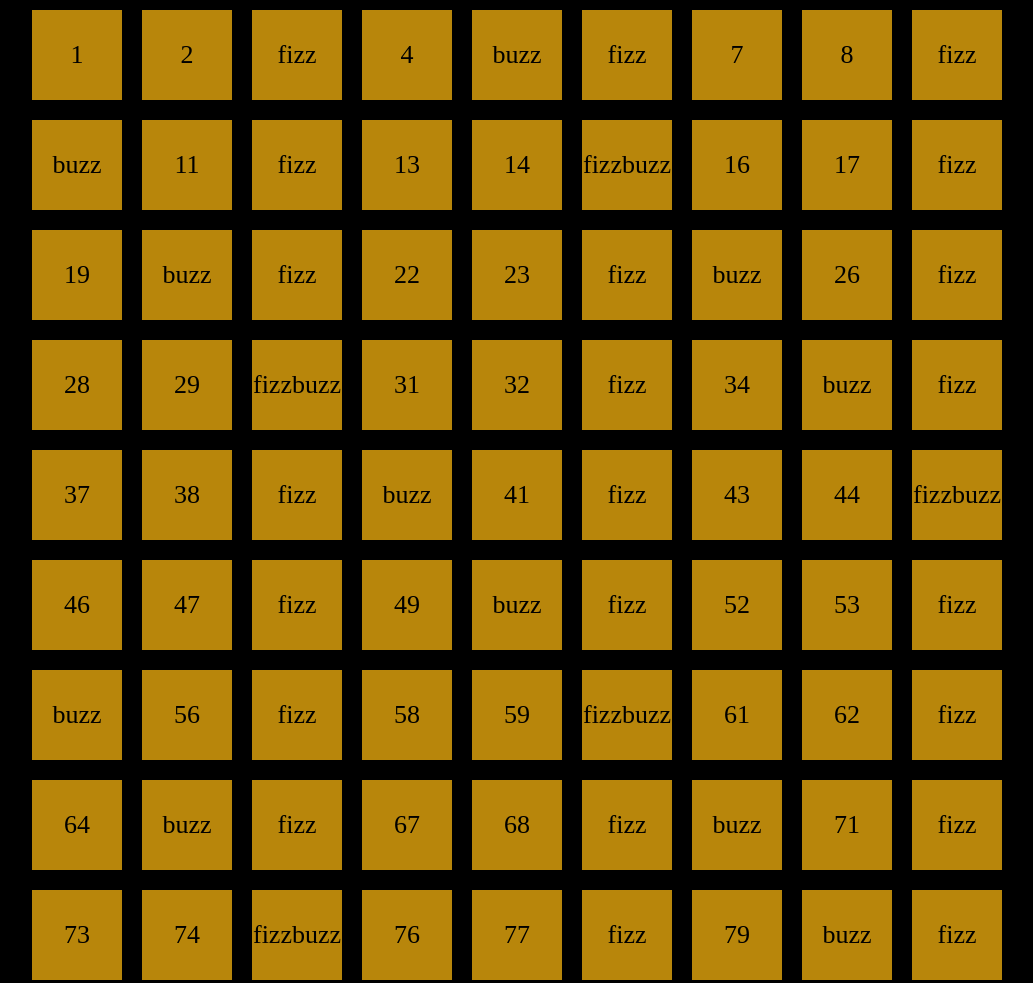
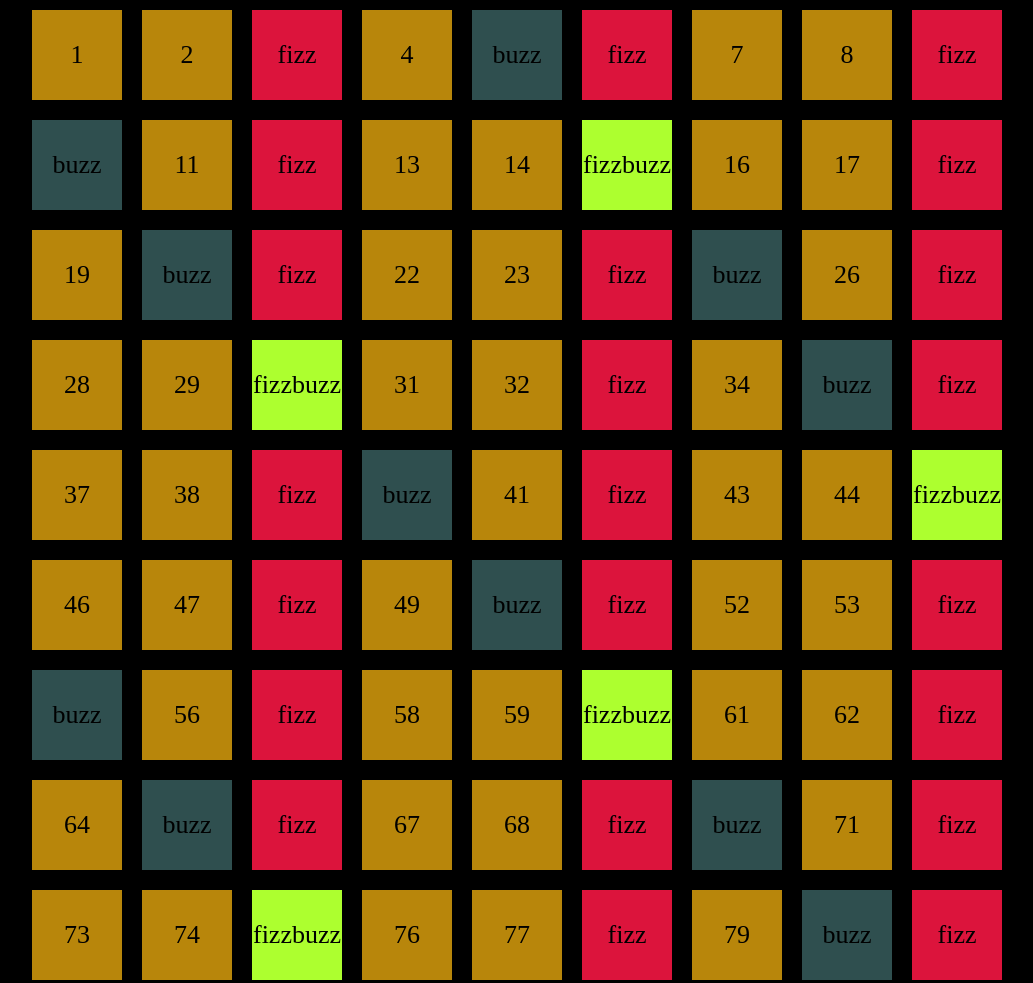
Before and after one commit to Massimiliano214/js-fizzbuzz, a plain HTML site: page bonus/index.html in a window 1280 px wide. Shown: the top 983 px of the page, without its empty margins (123-1156 px from the left). Drawn offline with Linux system fonts and the light colour scheme.

Commit message:
square colors added

```diff
--- a/bonus/css/style.css
+++ b/bonus/css/style.css
@@ -28,3 +28,15 @@ body {
 
 
 }
+
+.fizz {
+    background-color: crimson;
+}
+
+.buzz {
+    background-color: darkslategrey;
+}
+
+.fizzbuzz {
+    background-color: greenyellow;
+}
--- a/bonus/js/main.js
+++ b/bonus/js/main.js
@@ -1,4 +1,4 @@
-const containerDom = document.querySelector(".container")
+const containerDom = document.querySelector(".container");
 
 for (let i = 1; i <= 100; i++) {
 
@@ -7,24 +7,52 @@ for (let i = 1; i <= 100; i++) {
 
     if (( i % 3 == 0 ) && ( i % 5 == 0 )){
 
-        console.log("fizzbuzz")
+        console.log("fizzbuzz");
+        /*
         const square = `<div class="square">fizzbuzz</div>`;
         containerDom.innerHTML += square;
+        */
+        const square = document.createElement("div");
+        square.classList.add("square");
+        square.classList.add("fizzbuzz");
+        square.append("fizzbuzz");
+        containerDom.append(square);
 
     } else if ( i % 3 == 0 ) {
 
-        console.log("fizz")
+        console.log("fizz");
+        /*
         const square = `<div class="square">fizz</div>`;
         containerDom.innerHTML += square;
+        */
+        const square = document.createElement("div");
+        square.classList.add("square");
+        square.classList.add("fizz");
+        square.append("fizz");
+        containerDom.append(square);
 
     } else if ( i % 5 == 0 ) {
 
         console.log("buzz")
+        /*
         const square = `<div class="square">buzz</div>`;
         containerDom.innerHTML += square;
+        */
+        const square = document.createElement("div");
+        square.classList.add("square");
+        square.classList.add("buzz");
+        square.append("buzz");
+        containerDom.append(square);
     } else {
         console.log(i)
+
+        /*
         const square = `<div class="square">${i}</div>`;
         containerDom.innerHTML += square;
+        */
+        const square = document.createElement("div");
+        square.classList.add("square");
+        square.append(i);
+        containerDom.append(square);
     }
 }
```
